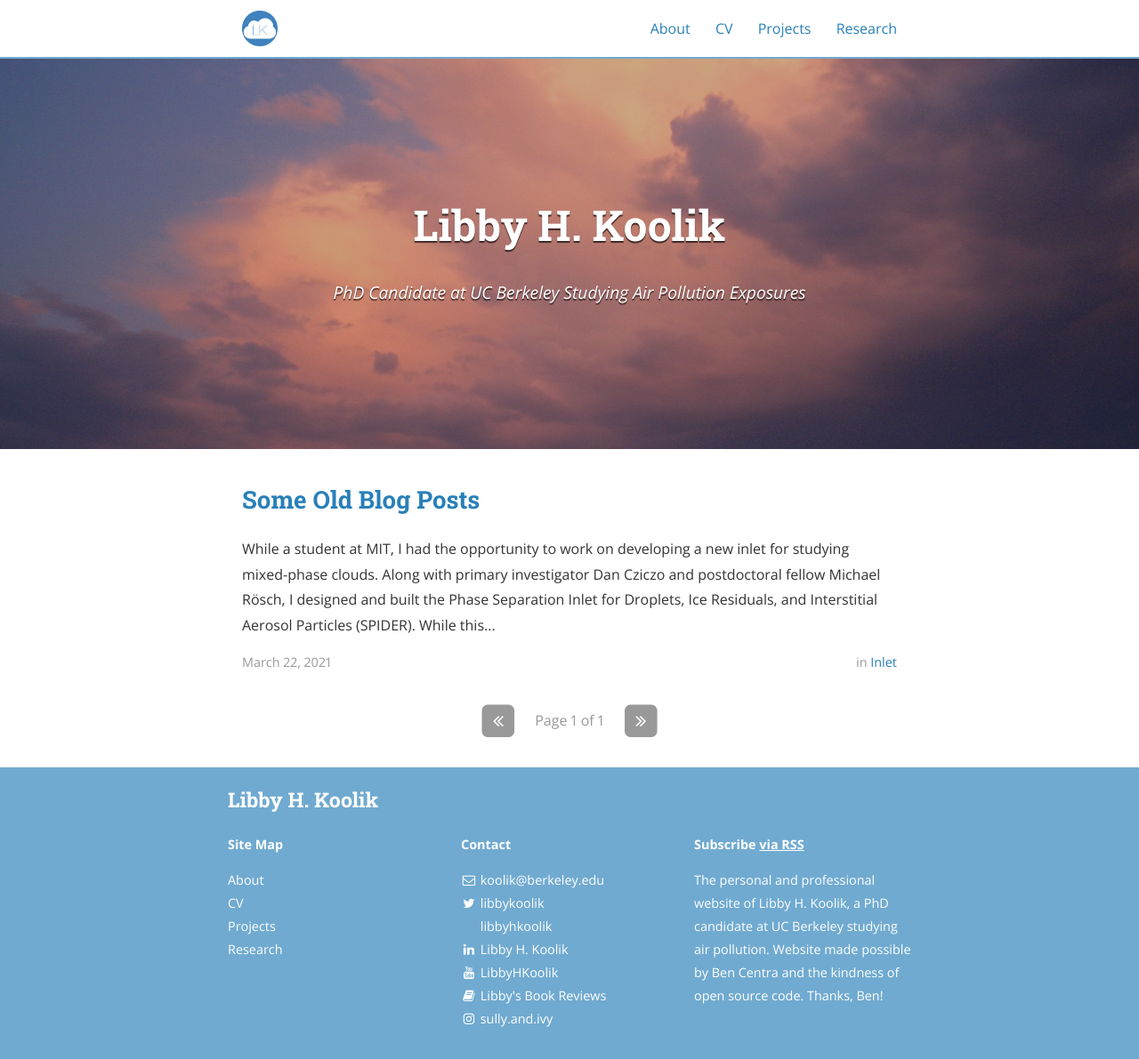
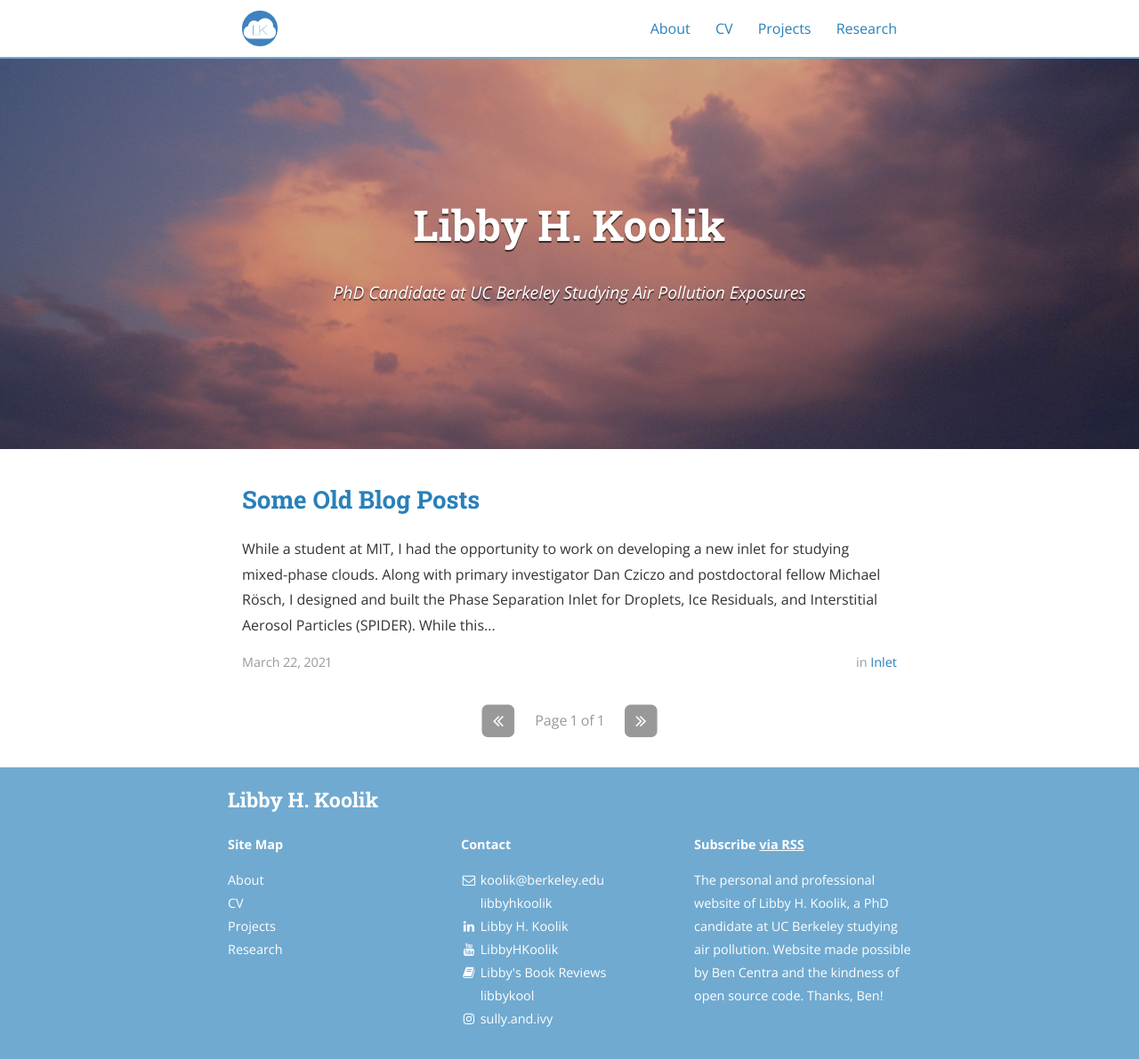
Before and after one commit to lkoolik/lkoolik.github.io, a Jekyll site: the page built from index.html, in a window 1280 px wide and 1191 px high. Shown: the whole window at 89% size. Built offline with Jekyll 4.4.1, drawn with Linux system fonts in a browser that asks for light colours; nearby versions of some CDN libraries; the list of posts is cut into pages by our own code; some of the changed lines change nothing that is shown.

Commit message:
Update _config.yml

```diff
--- a/_config.yml
+++ b/_config.yml
@@ -76,12 +76,12 @@ descriptions:
 #     desc: Follow me on Twitter            # Description to display as link title, etc
 #     share: true                           # Include in the "Share" section of posts
 social:
-  - name: Twitter
-    icon: twitter
-    username: libbykoolik
-    url: https://twitter.com/libbykoolik
-    desc: Follow me on Twitter
-    share: true
+#  - name: Twitter
+#    icon: twitter
+#    username: libbykoolik
+#    url: https://twitter.com/libbykoolik
+#    desc: Follow me on Twitter
+#    share: true
 
   - name: Bluesky
     icon: bluesky
@@ -111,12 +111,20 @@ social:
     desc: Book reviews via Goodreads
     share: true
 
+  - name: Letterboxd
+    icon: movie
+    username: libbykool
+    url: https://letterboxd.com/libbykool/
+    desc: Movie reviews via Letterboxd
+    share: true
+
   - name: Instagram
     icon: instagram
     username: "sully.and.ivy"
     url: https://www.instagram.com/sully.and.ivy/
     desc: Follow my cats on Instagram
     share: true
+
 
 # Social sharing protocols
 # These are for automatically generating sharing metadata for FB and Twitter
```
